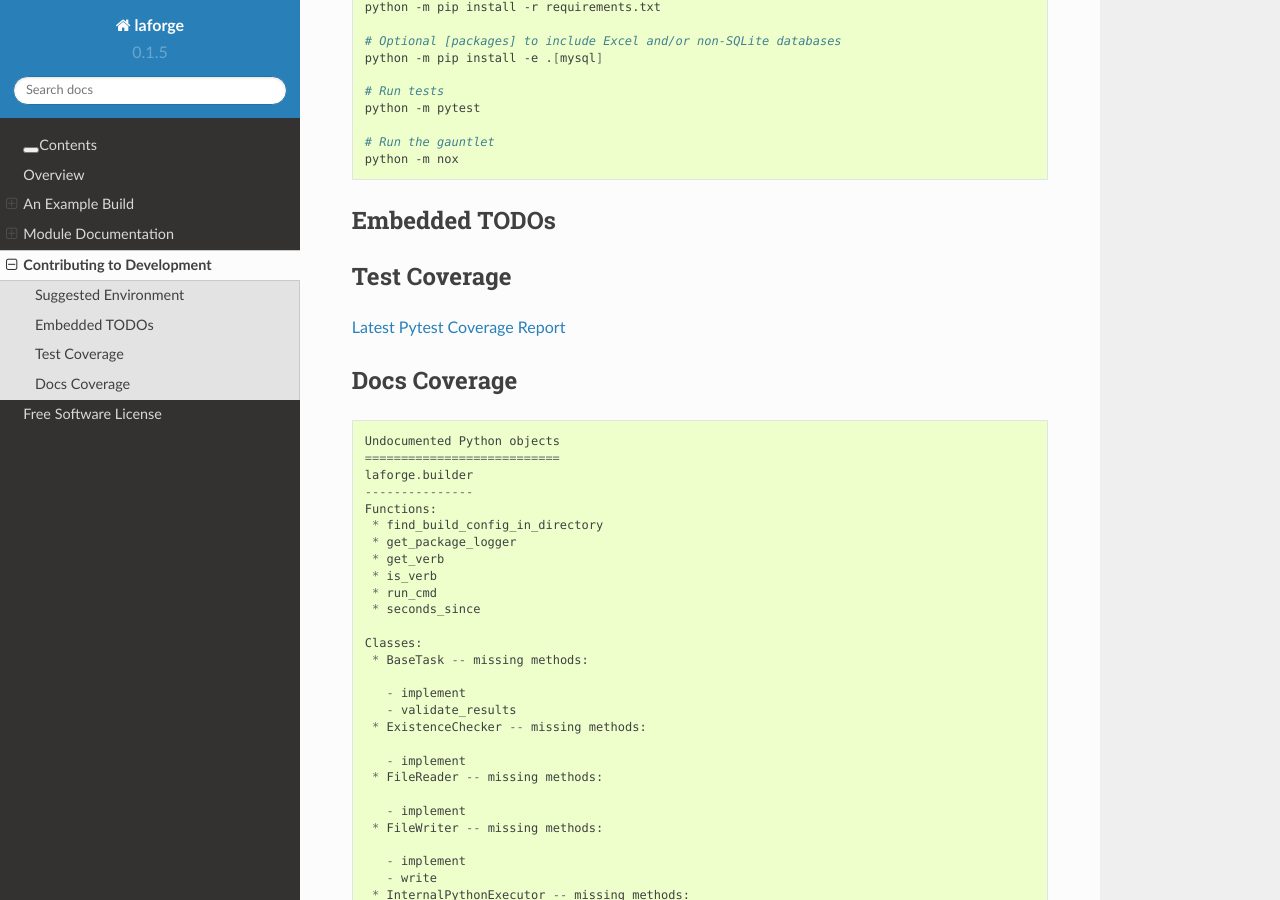
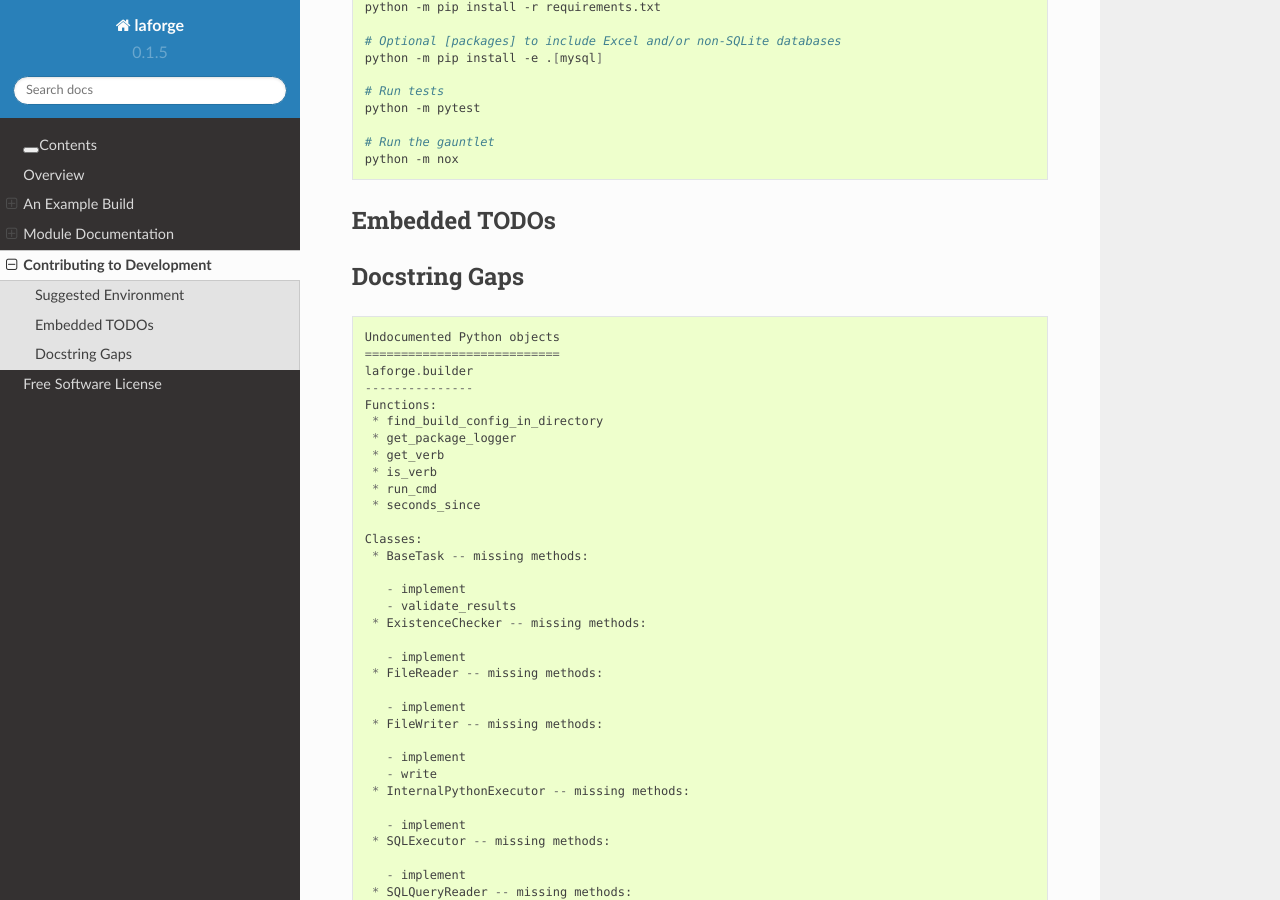
Before and after one commit to vaneseltine/laforge, a Sphinx documentation site: the page built from docs/development.rst, in a window 1280 px wide and 900 px high, scrolled down 815 px. Built offline with Sphinx 7.4.7 and the Read the Docs theme 2.0.0, drawn with Linux system fonts in a browser that asks for light colours.

Commit message:
[dist] Make pytest coverage output local

```diff
--- a/docs/development.rst
+++ b/docs/development.rst
@@ -52,12 +52,7 @@
 .. todolist::
 
 
-Test Coverage
-================================
-
-`Latest Pytest Coverage Report <_static/htmlcov/index.html>`_
-
-Docs Coverage
+Docstring Gaps
 ================================
 
 .. include:: _static/python.txt
--- a/noxfile.py
+++ b/noxfile.py
@@ -20,8 +20,10 @@
     session.run(
         "pytest",
         "--cov",
-        "--cov-config=setup.cfg",
-        "--cov-report=html:docs/_static/htmlcov",
+        "--cov-config setup.cfg",
+        "--cov-report xml:build/coverage/coverage.xml",
+        "--cov-report html:build/coverage/html",
+        "--cov-report annotate:build/coverage/annotate",
         "-k-slow",
     )
 
```
